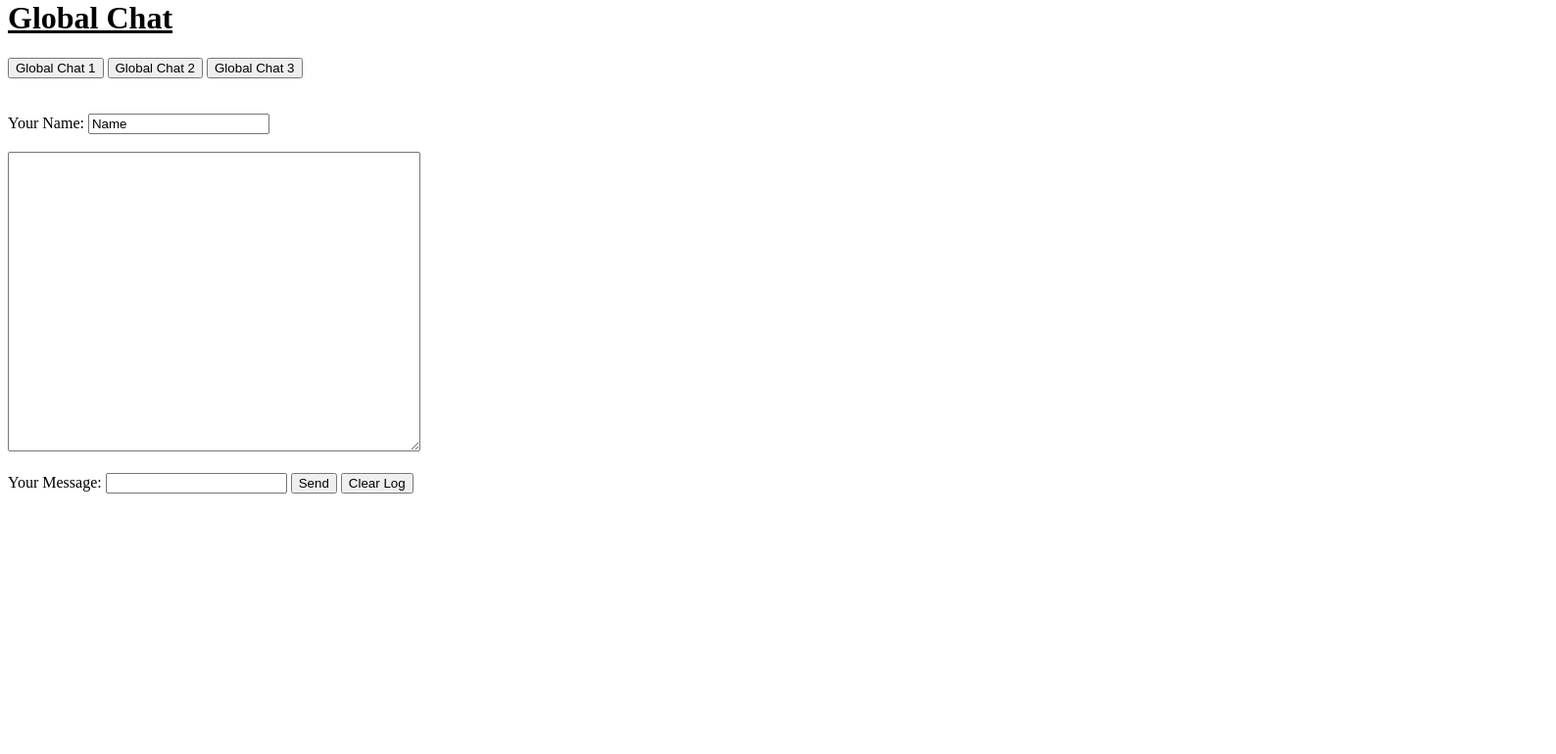
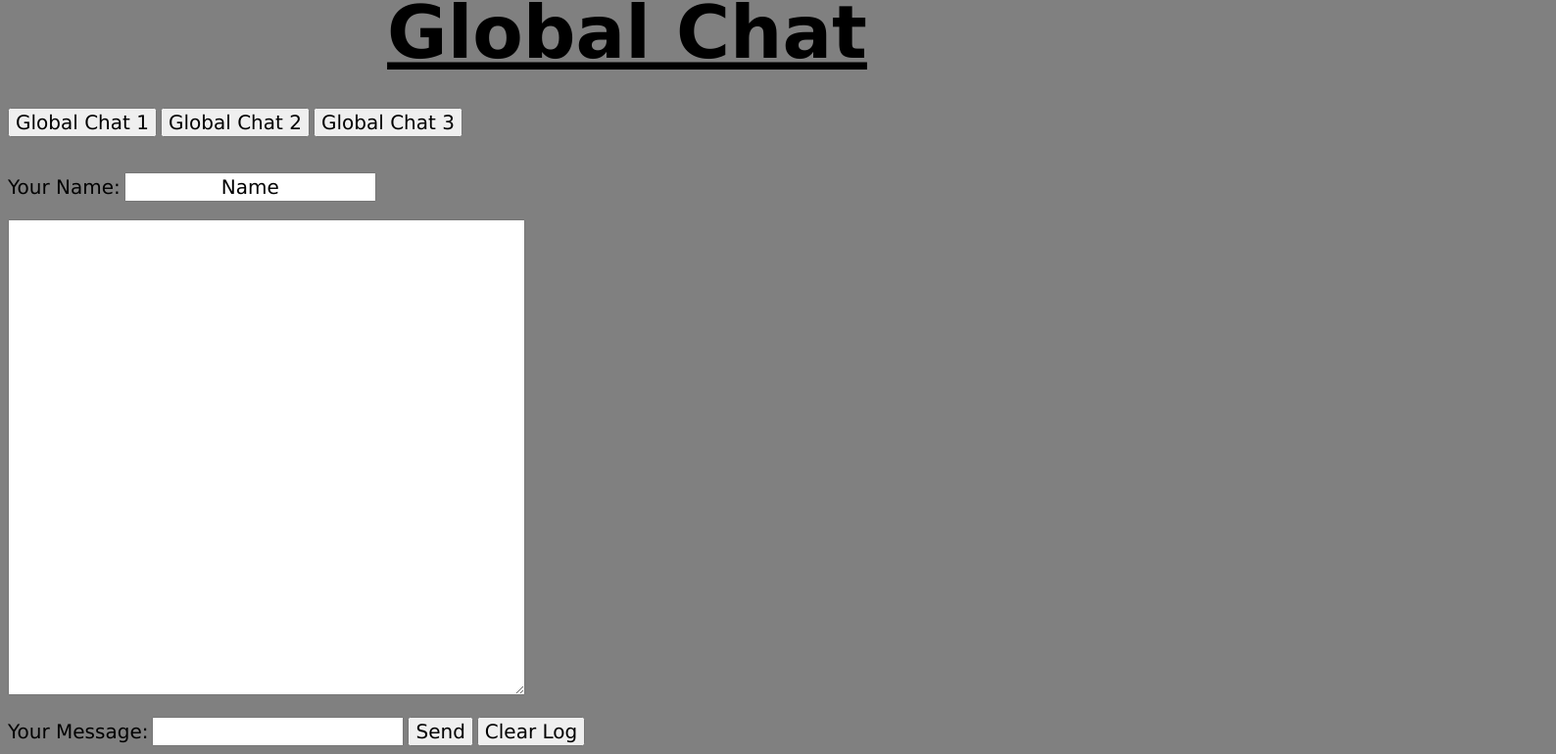
Before and after one commit to JHucul/CS4Proj, a website: page public/views/chat.html in a window 1280 px wide. Shown: the part 47-817 px from the top of the page at 98% size, 1588 px wide, since content can reach past the window. Drawn offline with nearby package versions, Linux system fonts and the light colour scheme; no server answers.

Commit message:
Added CSS stuff

```diff
--- a/public/views/chat.html
+++ b/public/views/chat.html
@@ -1,6 +1,58 @@
 <!DOCTYPE html>
 <html lang="en">
 <head>
+
+    <style>
+      body {
+        background-color: grey;
+      }
+
+      p {
+        font-family: verdana;
+        font-size: 20px;
+      }
+      h1 {
+        font-family: verdana;
+        font-size: 50px;
+        color: black;
+        text-align: center;
+      }
+      label {
+        font-family: verdana;
+        font-size: 20px;
+        color: black;
+        text-align: center;
+      }
+      a {
+        font-family: verdana;
+        font-size: 20px;
+      }
+      a:hover {
+        color: #0CF;
+      }
+      input {
+        font-family: verdana;
+        font-size: 20px;
+        color: black;
+        text-align: center;
+      }
+      textarea {
+        font-family: verdana;
+        font-size: 20px;
+      }
+
+      .Title {
+        will-change: transform;
+        -webkit-transform: scaleX(1.5) scaleY(1.5) rotateX(0deg);
+        -webkit-transform-origin: center 100%;
+        opacity: 1;
+      }
+      /*
+      .Title:hover {
+        background: white;//#3e4e62
+      }
+      */
+    </style>
     <title>Chat</title>
     <script src="https://code.jquery.com/jquery-2.1.3.min.js"></script>
 
@@ -12,8 +64,7 @@
   |
   <a href="/CreateChat">Create Chat</a>
 
-  <br>
-  <h1 id="myTitle" value="Test"><u>Global Chat</u></h1>
+  <h1 class="Title"><u>Global Chat</u></h1>
 
   <input type="button" id="global1" value="Global Chat 1" onclick="ChangeChat(0)">
   <input type="button" id="global2" value="Global Chat 2" onclick="ChangeChat(1)">
```
Also changed, not shown: 2 other files.
